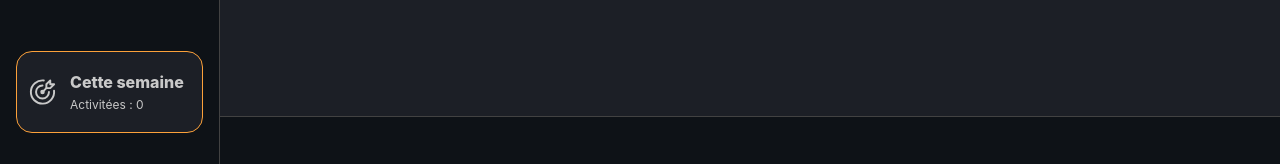
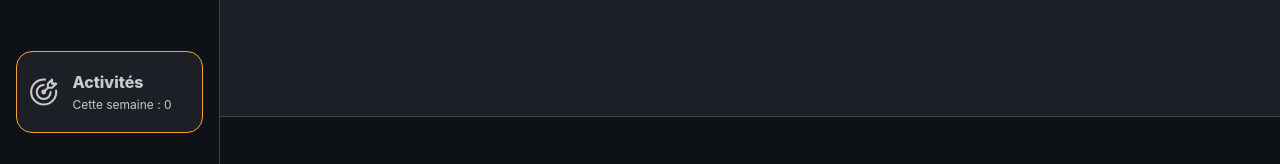
Before and after one commit to rami-rostom/hecho-front, a React (Vite) app: page / in a window 1280 px wide. Shown: the part 619-783 px from the top of the page. Built offline with nearby package versions, Linux system fonts and the light colour scheme.

Commit message:
:sparkles: feat: switch text in counter weekly activity

```diff
--- a/src/components/NavBar/NavBar.tsx
+++ b/src/components/NavBar/NavBar.tsx
@@ -78,9 +78,9 @@ function NavBar() {
             <IconTargetArrow size="3rem" stroke={1.5} />
             <Group gap="0.1rem" justify="left">
               <Text size="md" fw={800}>
-                Cette semaine
+                Activités
               </Text>
-              <Text size="xs">Activitées : 0</Text>
+              <Text size="xs">Cette semaine : 0</Text>
             </Group>
           </Flex>
         </Container>
```
